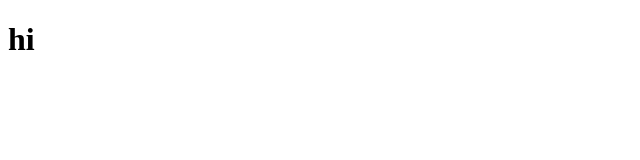
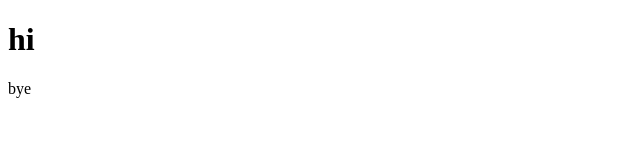
Before and after one commit to pranavrajesh23/gitnew, a plain HTML site: page index.html in a window 1280 px wide. Shown: the full height of the page, 0-640 px from the left. Drawn offline with Linux system fonts and the light colour scheme.

Commit message:
index commit

```diff
--- a/index.html
+++ b/index.html
@@ -7,5 +7,6 @@
 </head>
 <body>
     <h1>hi</h1>
+    <hi>bye</hi>
 </body>
 </html>
```
